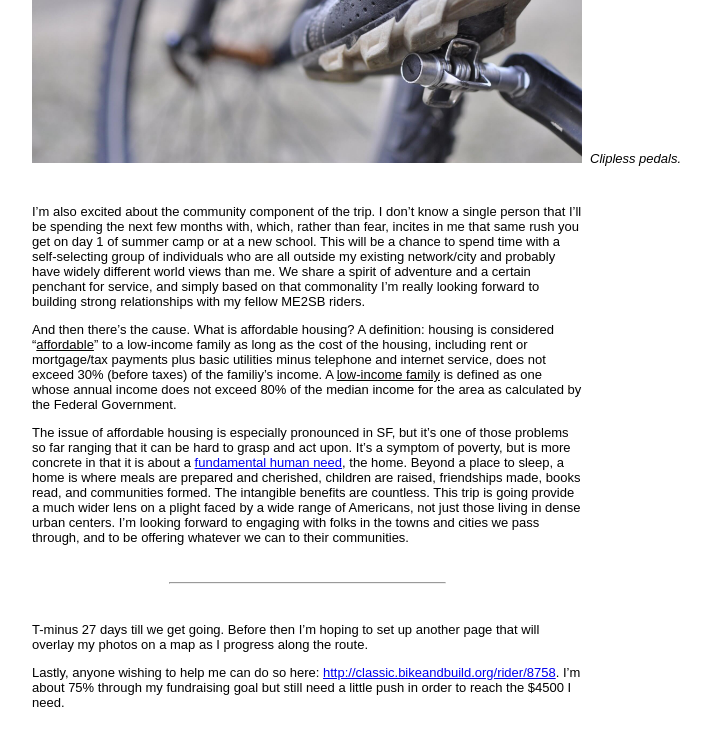
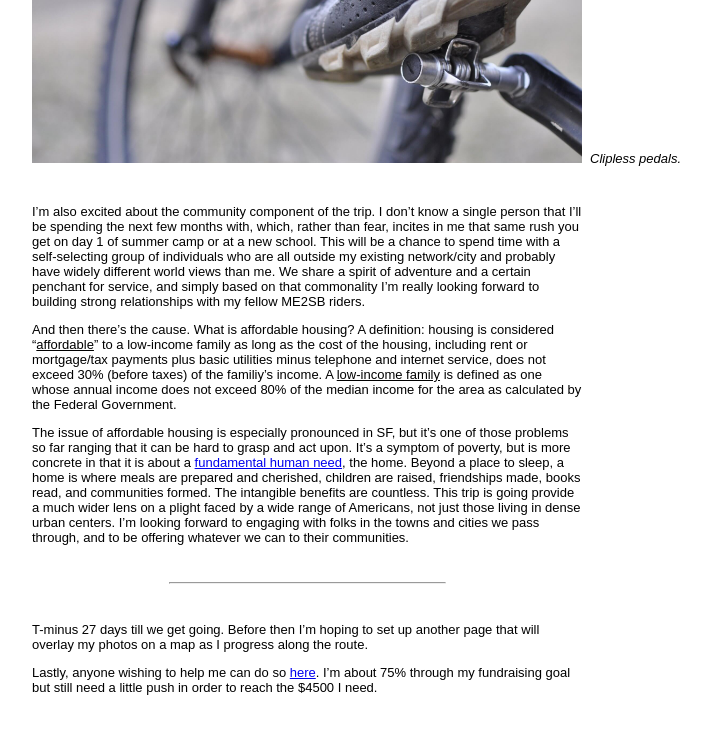
Before and after one commit to vpai/vpai.github.io, a Jekyll site: the page built from _posts/2016-05-21-biking-across-the-us.md, in a window 1280 px wide and 900 px high, scrolled down 1714 px. Shown: the top 746 px of the window, without its empty margins (333-1044 px from the left). Built offline with Jekyll 4.4.1, drawn with Linux system fonts in a browser that asks for light colours; comment, search, counter and statistics services are not loaded; part of the change alters nothing that is shown.

Commit message:
change donate link

```diff
--- a/_posts/2016-05-21-biking-across-the-us.md
+++ b/_posts/2016-05-21-biking-across-the-us.md
@@ -90,6 +90,5 @@ and to be offering whatever we can to their communities.
 T-minus 27 days till we get going. Before then I'm hoping to set up another page that will overlay
 my photos on a map as I progress along the route.
 
-Lastly, anyone wishing to help me can do so here:
-[http://classic.bikeandbuild.org/rider/8758](http://classic.bikeandbuild.org/rider/8758). I'm about
+Lastly, anyone wishing to help me can do so [here](http://classic.bikeandbuild.org/cms/component/option,com_wrapper/Itemid,118/?item_name_1=8758). I'm about
 75% through my fundraising goal but still need a little push in order to reach the $4500 I need.
```
